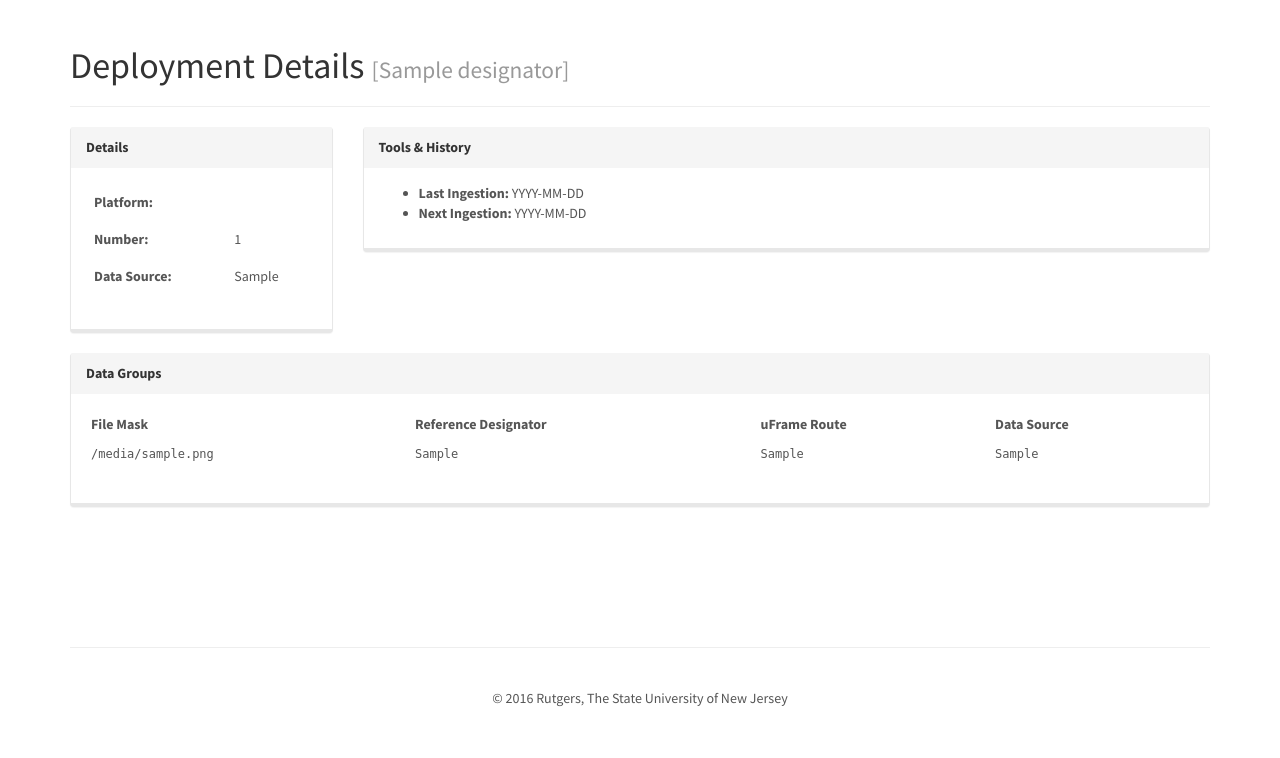
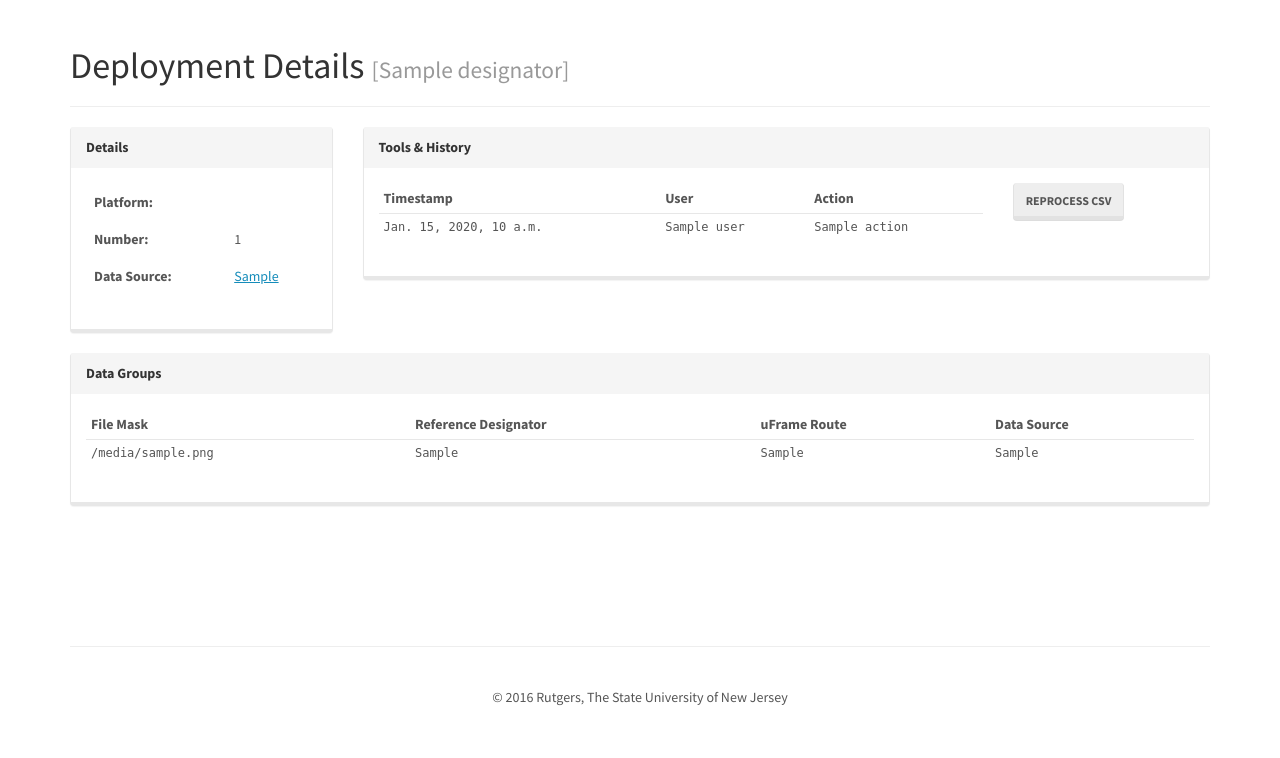
Before and after one commit to oceanobservatories/python-ingestion, a Django app: template www/src/deployments/templates/deployments/deployment_detail.html in a window 1280 px wide. Shown: the part 54-812 px from the top of the page. After the commit the page ends 760 px from the top, so only its background shows below. Run offline with Django 3.2, Linux system fonts and the light colour scheme; the template is opened without the code that fills it: most values are stand-ins (such as "Sample title", 1, 10 or a date in 2020); some libraries are stand-ins or nearby versions.

Commit message:
Continued work on Web UI for Ingestion - update .gitignore files - add django-polymorphic to base requirements for www - add unique restrictions on deployment app models' fields - add logic and custom exception to handle when a user attempts to create a deployment that already exists - add Action polymorphic model to track events - add DeploymentAction model to track events related to Deployments - add url querystring filtering on deployments list page with links on deployment detail pages - add Actions table to deployment detail pages - add function to reprocess a deployment's CSV file from the deployment detail page - add request to context processors - make various adjustments to CSS and HTML
This update adds django-polymorphic to the www side of the application. Ensure that the requirements file in www is reinstalled via pip.

```diff
--- a/www/requirements/base.txt
+++ b/www/requirements/base.txt
@@ -1,3 +1,4 @@
+# django-edge defaults
 Django>=1.9
 django-environ>=0.4.0
 django-braces>=1.8.1
@@ -5,3 +6,6 @@ django-crispy-forms>=1.5.2
 django-admin-bootstrapped>=2.5.6
 django-authtools>=1.4.0
 easy-thumbnails>=2.3
+
+# additional baseline packages
+django-polymorphic>=0.9.1
--- a/www/src/deployments/admin.py
+++ b/www/src/deployments/admin.py
@@ -3,7 +3,7 @@ from deployments import models
 
 @admin.register(models.Deployment)
 class DeploymentAdmin(admin.ModelAdmin):
-    pass
+    list_display = ('platform', 'number', 'data_source')
 
 @admin.register(models.DataSourceType)
 class DataSourceTypeAdmin(admin.ModelAdmin):
--- a/www/src/deployments/templates/deployments/deployment_detail.html
+++ b/www/src/deployments/templates/deployments/deployment_detail.html
@@ -17,7 +17,7 @@
 				<table class="table table.condensed">
 					<tr>
 						<th>Platform:</th>
-						<td>{{ object.platform }}</td>
+						<td><a href="{% url 'deployments:list' %}?platform={{ object.platform }}">{{ object.platform }}</a></td>
 					</tr>
 					<tr>
 						<th>Number:</th>
@@ -25,7 +25,7 @@
 					</tr>
 					<tr>
 						<th>Data Source:</th>
-						<td>{{ object.data_source }}</td>
+						<td><a href="{% url 'deployments:list' %}?data_source={{ object.data_source }}">{{ object.data_source }}</a></td>
 					</tr>
 				</table>
 			</div>
@@ -37,10 +37,34 @@
 				<strong>Tools & History</strong>
 			</div>
 			<div class="panel-body">
-				<ul>
-					<li><strong>Last Ingestion:</strong> YYYY-MM-DD</li>
-					<li><strong>Next Ingestion:</strong> YYYY-MM-DD</li>
-				</ul>
+				<div class="row">
+					<div class="col-md-9 short-viewport">
+						<table class="table table-condensed table-monospace table-detailed">
+							<thead>
+								<tr>
+									<th>Timestamp</th>
+									<th>User</th>
+									<th>Action</th>
+								</tr>
+							</thead>
+							<tbody>
+								{% for action in object.actions.all|dictsortreversed:"timestamp" %}
+								<tr class='main-row'>
+									<td>{{ action.timestamp }}</td>
+									<td>{{ action.user.get_full_name }}</td>
+									<td>{{ action.action }}</td>
+								</tr>
+								{% endfor %}
+							</tbody>
+						</table>
+					</div>
+					<div class="col-md-3">
+						<form enctype="multipart/form-data" action="" method="post">
+							{% csrf_token %}
+							<input type="submit" name="_process_csv" value="Reprocess CSV" class="btn btn-default"/>
+						</form>
+					</div>
+				</div>
 			</div>
 		</div>
 	</div>
@@ -52,7 +76,7 @@
 				<strong>Data Groups</strong>
 			</div>
 			<div class="panel-body">
-				<table class="table table-condensed table-monospace table-detailed">
+				<table class="table table-condensed table-hover table-monospace table-detailed">
 					<thead>
 						<tr>
 							<th>File Mask</th>
--- a/www/src/deployments/templates/deployments/deployment_form.html
+++ b/www/src/deployments/templates/deployments/deployment_form.html
@@ -5,10 +5,11 @@
 <div class="row">
 	<div class="col-md-6">
 		<h1>Create a Deployment</h1>
+		<p>Create a new deployment from a parameter CSV file.</p>
 		<form enctype="multipart/form-data" action="" method="post">
 			{% csrf_token %}
 			{{ form|crispy }}
-			<input type="submit" value="Save" />
+			<input type="submit" value="Save" class="btn btn-default"/>
 		</form>
 	</div>
 </div>
--- a/www/src/diman/settings/base.py
+++ b/www/src/diman/settings/base.py
@@ -38,6 +38,7 @@ TEMPLATES = [
                 # Insert your TEMPLATE_CONTEXT_PROCESSORS here or use this
                 # list if you haven't customized them:
                 'django.contrib.auth.context_processors.auth',
+                'django.core.context_processors.request',
                 'django.template.context_processors.debug',
                 'django.template.context_processors.i18n',
                 'django.template.context_processors.media',
@@ -82,6 +83,8 @@ INSTALLED_APPS = (
     'authtools',
     'crispy_forms',
     'easy_thumbnails',
+
+    'polymorphic',
 
     'profiles',
     'accounts',
--- a/www/src/static/site/css/main.css
+++ b/www/src/static/site/css/main.css
@@ -1,7 +1,7 @@
 @import "//maxcdn.bootstrapcdn.com/font-awesome/4.2.0/css/font-awesome.min.css";
 
 html, body{
-    height:100%;		/* For full height images */
+  height:100%;
 }
 
 .starter-template {
@@ -179,12 +179,16 @@ body>.navbar-transparent {
 }
 
 .table-monospace tbody tr td {
-  font-size: 12px;
+  font-size: 9pt;
   font-family: Monospace;
 }
 
+.table-detailed thead tr th {
+  border-bottom: solid 1px #e7e7e7 !important;
+}
+
 .table-detailed tbody tr.main-row td {
-  border-top: solid 1px #eee !important;
+  border-top: solid 1px #f5f5f5	!important;
 }
 
 .table-detailed tbody tr.detail-row td {
@@ -192,5 +196,10 @@ body>.navbar-transparent {
 }
 
 .link-row {
-	cursor: pointer;
+  cursor: pointer;
 }
+
+.short-viewport {
+  max-height: 9em;
+  overflow: scroll;
+}
--- a/www/src/templates/base.html
+++ b/www/src/templates/base.html
@@ -66,7 +66,6 @@
 										{{ user.get_full_name|truncatechars:20 }}
 										<span class="caret"></span>
 									</a>
-
 									<ul class="dropdown-menu" role="menu">
 										<li><a href="{% url 'profiles:show_self' %}">Profile</a></li>
 										<li><a href="{% url 'accounts:logout' %}">Logout</a></li>
@@ -84,7 +83,7 @@
 		{% block messages %}
 			{% if messages %}
 				{% for message in messages %}
-          <div class="alert alert-{{ message.tags }}">  <!-- singular -->
+					<div class="alert alert-{{ message.tags }}">	<!-- singular -->
 						<a class="close" data-dismiss="alert">×</a>
 						{{ message|safe }}
 					</div>
```
Also changed, not shown: www/src/deployments/models.py (+41 -5 lines), www/src/deployments/templates/deployments/deployment_list.html (+19 -3 lines), www/src/deployments/views.py (+34 -4 lines), 2 other files. Lines whose indentation alone changed are shown as unchanged.
